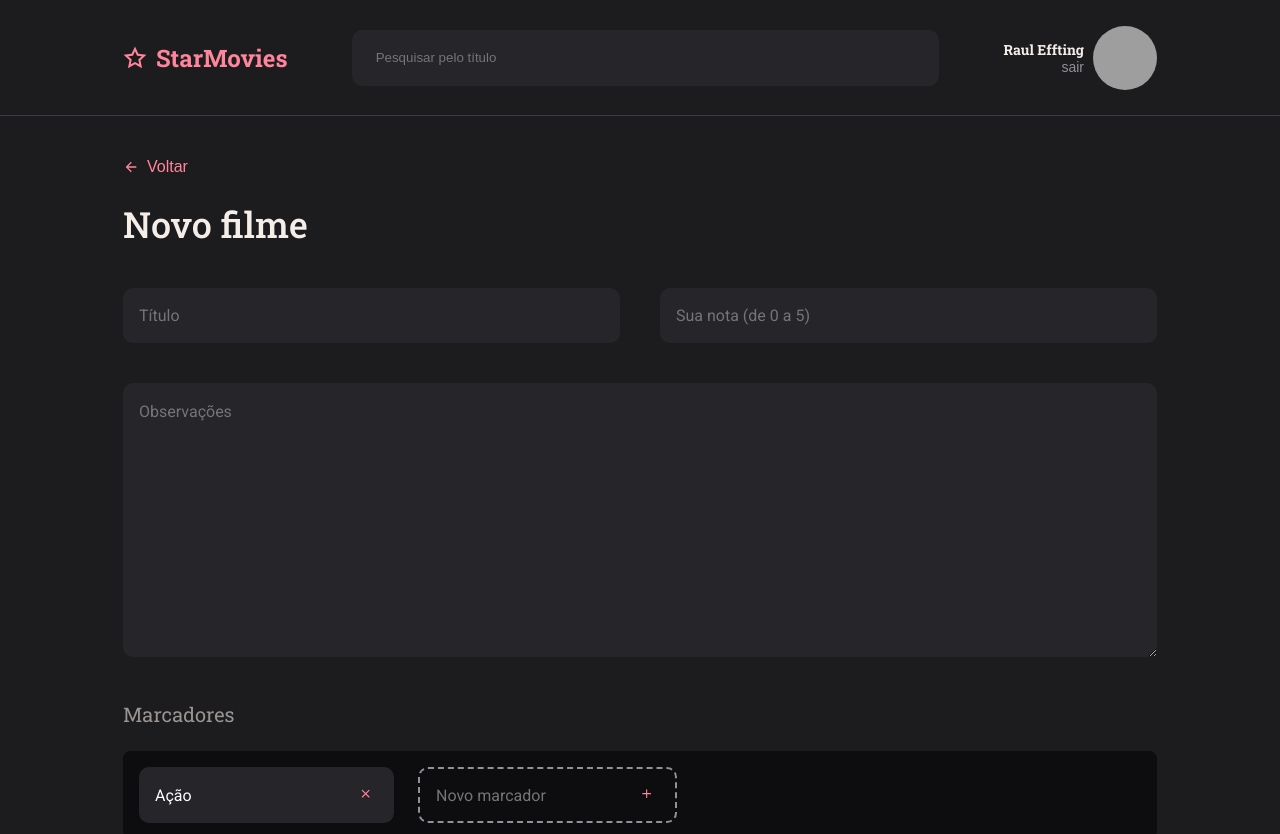
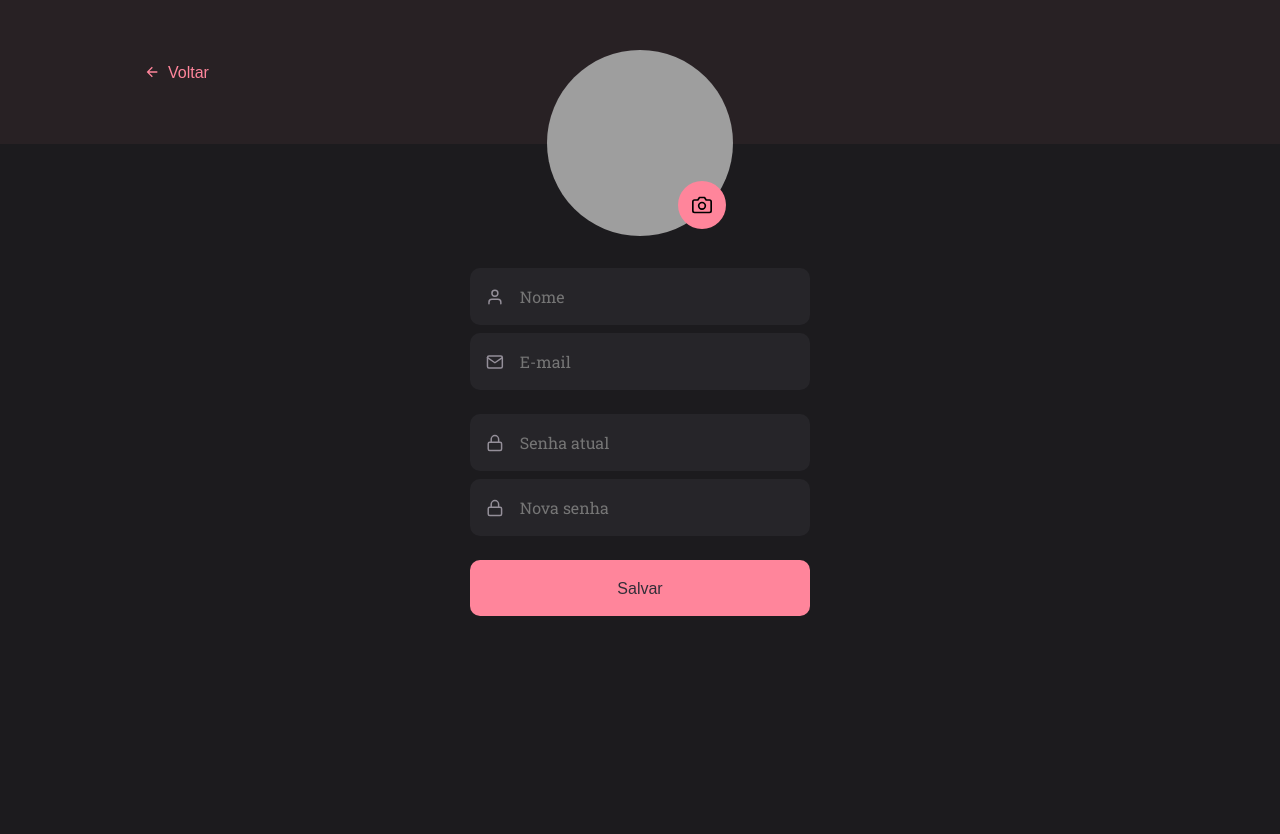
Before and after one commit to rauleffting/starmovies, a React (Vite) app: page / in a window 1280 px wide. Shown: the top 834 px of the page. After the commit the page ends 800 px from the top, so only its background shows below. Built offline with nearby package versions, Linux system fonts and the light colour scheme; grey boxes are pictures that could not be loaded.

Commit message:
add page Profile

```diff
--- a/src/components/Header/index.jsx
+++ b/src/components/Header/index.jsx
@@ -1,4 +1,5 @@
 import { Container, Brand, Star, Search, Profile, SignOut } from './styles';
+import { Input } from '../../components/Input';
 
 export function Header() {
   return(
@@ -9,7 +10,7 @@ export function Header() {
       </Brand>
 
       <Search>
-        <input type="text" placeholder="Pesquisar pelo título" />
+        <Input type="text" placeholder="Pesquisar pelo título" />
       </Search>
 
       <Profile>
--- a/src/components/Header/styles.js
+++ b/src/components/Header/styles.js
@@ -48,24 +48,6 @@ export const Search = styled.div`
   align-items: center;
 
   width: 100%;
-
-  > input {
-    background-color: ${({ theme }) => theme.COLORS.BG_700};
-
-    border: none;
-    border-radius: 10px;
-
-    height: 56px;
-    width: 100%;
-    padding: 19px 24px;
-
-    &:placeholder {
-      color: "#948F99";
-
-      font-size: 14px;
-    }
-
-  }
 `;
 
 export const Profile = styled.div`
--- /dev/null
+++ b/src/components/Input/index.jsx
@@ -0,0 +1,10 @@
+import { Container } from './styles';
+
+export function Input({ icon: Icon, ...rest }) {
+  return(
+    <Container Icon={Icon}>
+      {Icon && <Icon size={20}/>}
+      <input {...rest} />
+    </Container>
+  );
+}
--- /dev/null
+++ b/src/components/Input/styles.js
@@ -0,0 +1,34 @@
+import styled from 'styled-components';
+
+export const Container = styled.div`
+  width: 100%;
+  display: flex;
+  align-items: center;
+
+  background: ${({ theme }) => theme.COLORS.BG_700 };
+
+  border-radius: 10px;
+
+  color: #948F99;
+
+  > svg {
+    margin-left: 16px;
+  }
+
+  > input {
+    width: 100%;
+    padding: 18px 16px;
+
+    background: transparent;
+
+    border: none;
+
+    font-family: ${({ Icon }) => Icon ? 'Roboto Slab' : 'Roboto'};
+    font-style: normal;
+    font-weight: 400;
+    font-size: 16px;
+    line-height: ${({Icon}) => Icon ? '21px' : '19px'};
+
+    color: #F4EDE8;
+  }
+`;
--- a/src/main.jsx
+++ b/src/main.jsx
@@ -5,13 +5,13 @@ import { ThemeProvider } from 'styled-components';
 import GlobalStyles from './styles/global';
 import theme from './styles/theme';
 
-import { New }from './pages/New';
+import { Profile }from './pages/Profile';
 
 ReactDOM.createRoot(document.getElementById('root')).render(
   <React.StrictMode>
     <ThemeProvider theme={theme}>
       <GlobalStyles />
-      <New />
+      <Profile />
     </ThemeProvider>
   </React.StrictMode>
 )
--- a/src/pages/New/index.jsx
+++ b/src/pages/New/index.jsx
@@ -2,6 +2,7 @@ import { Container, Menu, Form, InputWrapper, TextArea, Markers, Buttons } from
 
 import { Header } from '../../components/Header';
 import { ButtonText } from '../../components/ButtonText';
+import { Input } from '../../components/Input';
 import { Marker } from '../../components/Marker';
 import { Button } from '../../components/Button';
 
@@ -21,8 +22,8 @@ export function New() {
           </header>
 
           <InputWrapper>
-            <input type="text" placeholder="Título"/>
-            <input type="text" placeholder="Sua nota (de 0 a 5)"/>
+            <Input type="text" placeholder="Título"/>
+            <Input type="text" placeholder="Sua nota (de 0 a 5)"/>
           </InputWrapper>
 
           <TextArea placeholder="Observações"/>
--- a/src/pages/New/styles.js
+++ b/src/pages/New/styles.js
@@ -51,24 +51,6 @@ export const InputWrapper = styled.div`
   justify-content: space-between;
 
   margin-bottom: 40px;
-
-  > input {
-    width: 100%;
-    padding: 18px 16px;
-
-    background: #262529;
-
-    border: none;
-    border-radius: 10px;
-
-    font-family: 'Roboto';
-    font-style: normal;
-    font-weight: 400;
-    font-size: 16px;
-    line-height: 19px;
-
-    color: #948F99;
-  }
 `;
 
 export const TextArea = styled.textarea`
--- a/src/pages/Profile/index.jsx
+++ b/src/pages/Profile/index.jsx
@@ -1,9 +1,60 @@
-import { Container } from './styles';
+import { FiUser, FiMail, FiLock, FiCamera } from 'react-icons/fi';
+
+import { Container, Form, Avatar } from './styles';
+
+import { ButtonText } from '../../components/ButtonText';
+import { Input } from '../../components/Input';
+import { Button } from '../../components/Button';
 
 export function Profile() {
   return(
     <Container>
+      <header>
+        <ButtonText title="Voltar"/>
+      </header>
 
+      <Form>
+        <Avatar>
+          <img
+            src="https://github.com/rauleffting.png"
+            alt="Foto do usuário"
+          />
+
+          <label htmlFor="avatar">
+            <FiCamera />
+
+            <input
+              id="avatar"
+              type="file"
+            />
+          </label>
+        </Avatar>
+
+        <Input
+          placeholder="Nome"
+          type="text"
+          icon={FiUser}
+        />
+        <Input
+          placeholder="E-mail"
+          type="text"
+          icon={FiMail}
+        />
+
+        <Input
+          placeholder="Senha atual"
+          type="password"
+          icon={FiLock}
+        />
+        <Input
+          placeholder="Nova senha"
+          type="password"
+          icon={FiLock}
+        />
+
+        <Button title="Salvar"/>
+
+      </Form>
     </Container>
   );
 }
--- a/src/pages/Profile/styles.js
+++ b/src/pages/Profile/styles.js
@@ -1,5 +1,76 @@
 import styled from 'styled-components';
 
 export const Container = styled.div`
+  width: 100%;
 
+  > header {
+    height: 144px;
+    width: 100%;
+    padding: 0 144px;
+
+    display: flex;
+    align-items: center;
+
+    background-color: ${({ theme }) => theme.COLORS.LOW_PINK};
+  }
 `;
+
+export const Form = styled.form`
+  max-width: 340px;
+  margin: 30px auto 0;
+
+  > div:nth-child(2) {
+    margin-bottom: 8px;
+  }
+
+  > div:nth-child(4) {
+    margin-top: 24px;
+    margin-bottom: 8px;
+  }
+
+  > div:nth-child(5) {
+    margin-bottom: 24px;
+  }
+`;
+
+export const Avatar = styled.div`
+  position: relative; /* para que o label seja absolute em relação ao Avatar */
+  margin: -124px auto 32px;
+
+  width: 186px;
+  height: 186px;
+
+  > img {
+    border-radius: 50%;
+    width: 186px;
+    height: 186px;
+  }
+
+  > label {
+    width: 48px;
+    height: 48px;
+
+    background-color: ${({ theme }) => theme.COLORS.PINK };
+    border-radius: 50%;
+
+    display: flex;
+    align-items: center;
+    justify-content: center;
+
+    position: absolute;
+    bottom: 7px;
+    right: 7px;
+
+    cursor: pointer;
+
+    input {
+      display: none;
+    }
+
+    svg {
+      width: 20px;
+      height: 20px;
+      color: ${({ theme }) => theme.COLORS.BACKGROUND_600 };
+    }
+  }
+`;
--- a/src/styles/global.js
+++ b/src/styles/global.js
@@ -25,4 +25,10 @@ export default createGlobalStyle`
   button:hover, a:hover {
     filter: brightness(0.8);
   }
+
+  textarea:focus, input:focus, select:focus {
+    box-shadow: 0 0 0 0;
+    border: 0 none;
+    outline: 0;
+  }
 `;
```
